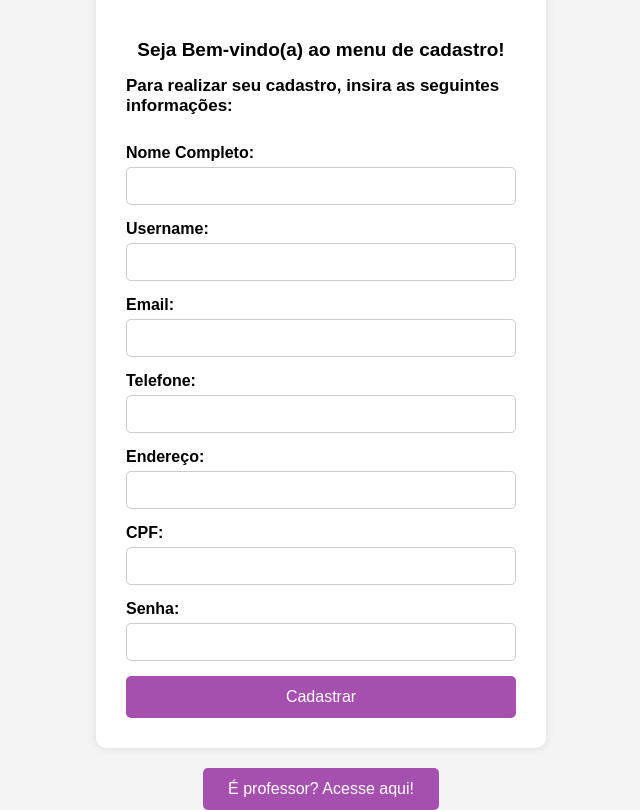
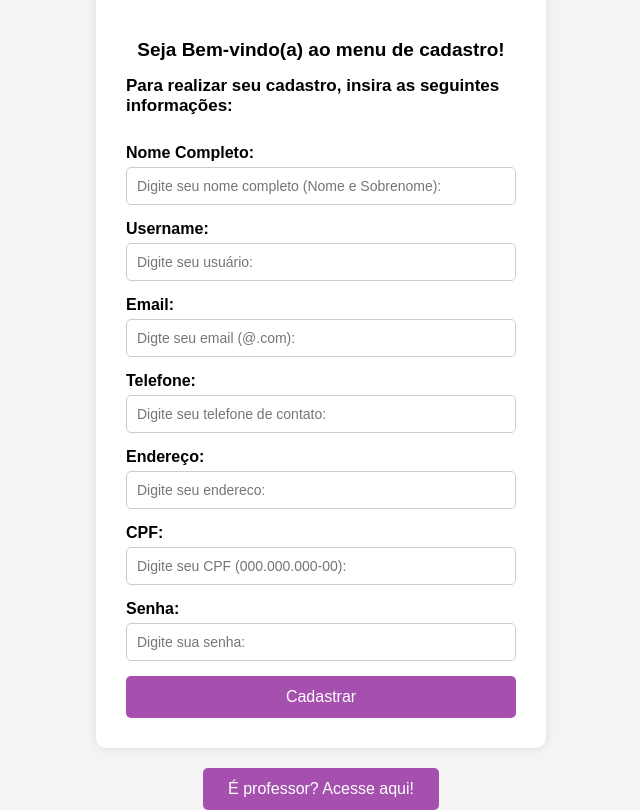
Before and after one commit to cdslucas97/Plataforma_DirectClass, a PHP site: page /cadastroAluno.html in a window 1280 px wide. Shown: the whole page, without its empty margins (319-959 px from the left). Run offline with PHP 8.4, Linux system fonts and the light colour scheme.

Commit message:
paingamingatualizada

```diff
--- a/cadastroAluno.css
+++ b/cadastroAluno.css
@@ -33,7 +33,7 @@ body {
     font-size:17px;
 }
 
-.nomeCompleto, .Username, .email, .telefone, .endereco, .cpf, .senha {
+.nome, .Username, .email, .telefone, .endereco, .cpf, .senha {
     margin-bottom: 15px;
 }
 
--- a/cadastroAluno.html
+++ b/cadastroAluno.html
@@ -12,39 +12,39 @@
         <h3 class="Mensagem2">Seja Bem-vindo(a) ao menu de cadastro!</h3>
         <h3 class="Mensagem3">Para realizar seu cadastro, insira as seguintes informações:</h3>
         <br>
-            <div class="nomeCompleto">
+            <div class="nome">
                 <label for="nome">Nome Completo:</label>
-                <input type="text" id="nome" name="nome" required>
+                <input type="text" id="nome" name="nome" placeholder="Digite seu nome completo (Nome e Sobrenome):" required>
             </div>
 
             <div class="Username">
                 <label for="username">Username:</label>
-                <input type="text" id="username" name="username" required>
+                <input type="text" id="username" name="username" placeholder="Digite seu usuário:">
             </div>
 
             <div class="email">
                 <label for="email">Email:</label>
-                <input type="email" id="email" name="email" required>
+                <input type="email" id="email" name="email" placeholder="Digte seu email (@.com):" required>
             </div>
 
             <div class="telefone">
                 <label for="telefone">Telefone:</label>
-                <input type="tel" id="telefone" name="telefone" required>
+                <input type="tel" id="telefone" name="telefone" placeholder="Digite seu telefone de contato:" required>
             </div>
 
             <div class="endereco">
                 <label for="endereco">Endereço:</label>
-                <input type="text" id="endereco" name="endereco" required>
+                <input type="text" id="endereco" name="endereco" placeholder="Digite seu endereco:"   required>
             </div>
 
             <div class="cpf">
                 <label for="cpf">CPF:</label>
-                <input type="text" id="cpf" name="cpf" minlength="11" maxlength="11" pattern="\d{11}" title="O CPF deve conter 11 dígitos numéricos" required>
+                <input type="text" id="cpf" name="cpf" minlength="11" maxlength="11" pattern="\d{11}" title="O CPF deve conter 11 dígitos numéricos" placeholder="Digite seu CPF (000.000.000-00):" required>
             </div>
 
             <div class="senha">
                 <label for="senha">Senha:</label>
-                <input type="password" id="senha" name="senha" required>
+                <input type="password" id="senha" name="senha" placeholder="Digite sua senha:" required>
             </div>
 
             <button type="enviar" class="BotaoEnvio"> Cadastrar </button>
@@ -53,7 +53,7 @@
         <div class="BotaoRedirecao">
             <button type="redirecionar" class="BotaoRedirecionamento">É professor? Acesse aqui!</button>
         </div>
-
     </div>
 </body>
+    <script src="cadastroAluno.js"></script>
 </html>
--- /dev/null
+++ b/cadastroAluno.js
@@ -0,0 +1,35 @@
+document.querySelector('.BotaoEnvio').addEventListener('click', () => {
+    const nome = document.getElementById('nome').value;
+    const username = document.getElementById('username').value;
+    const email = document.getElementById('email').value;
+    const telefone = document.getElementById('telefone').value;
+    const endereco = document.getElementById('endereco').value;
+    const cpf = document.getElementById('cpf').value;
+    const senha = document.getElementById('senha').value;
+
+    if (!nome || !username || !email || !telefone || !endereco || !cpf || !senha) {
+        return alert('Preencha todos os campos.');
+    }
+
+    fetch('cadastroAluno.php', {
+        method: 'POST',
+        headers: {
+            'Content-Type': 'application/json'
+        },
+        body: JSON.stringify({ nome, username, email, telefone, endereco, cpf, senha })
+    })
+    .then(response => {
+        if (response.ok) {
+            return response.json();
+        }
+        throw new Error('Erro ao cadastrar.');
+    })
+    .then(data => {
+        alert('Cadastro realizado com sucesso!');
+        // Aqui você pode redirecionar ou realizar outra ação
+    })
+    .catch(error => {
+        console.error(error);
+        alert('Erro no cadastro. Tente novamente.');
+    });
+});
```
Also changed, not shown: cadastroAluno.php (added, +25 -0 lines).
